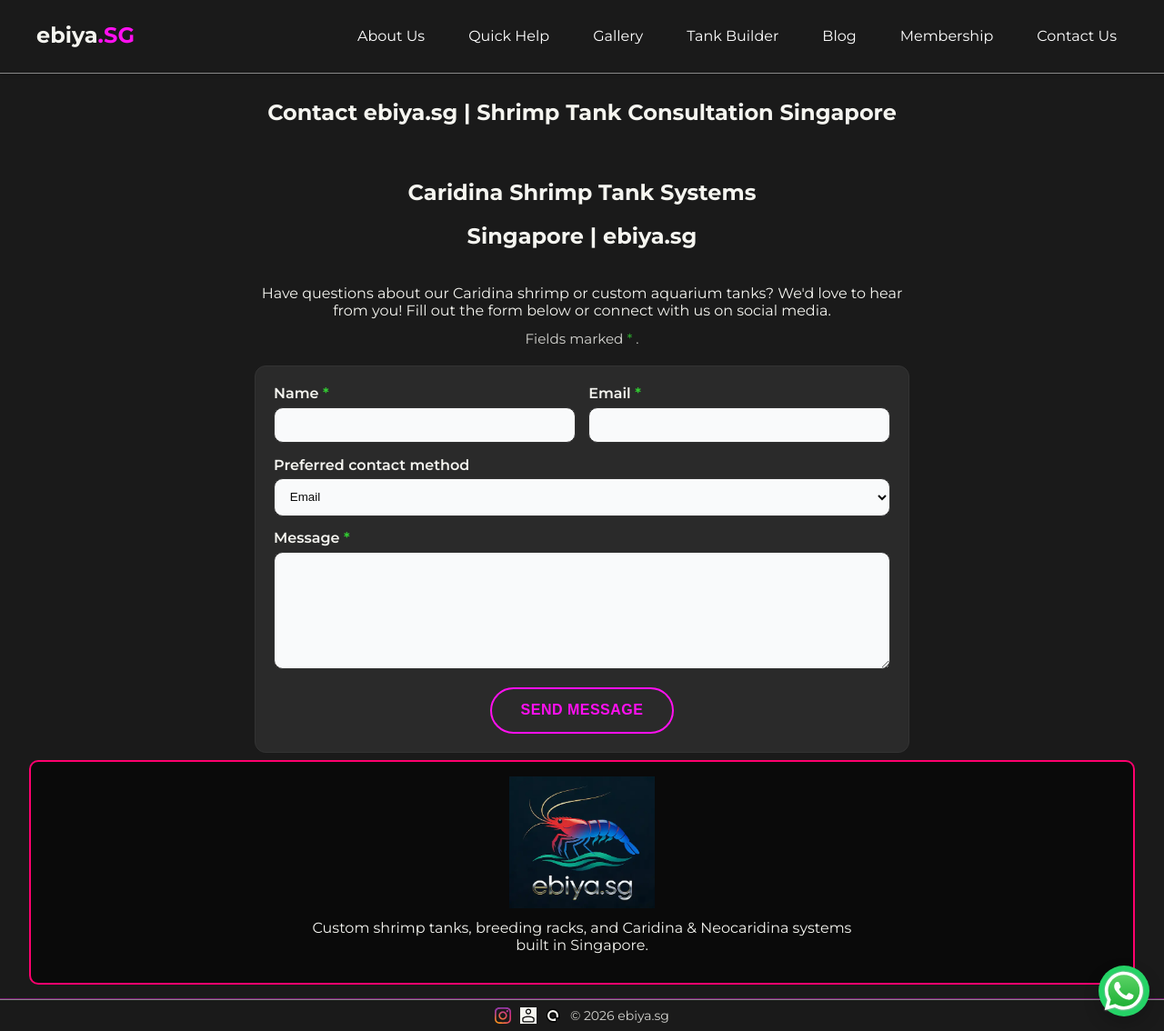
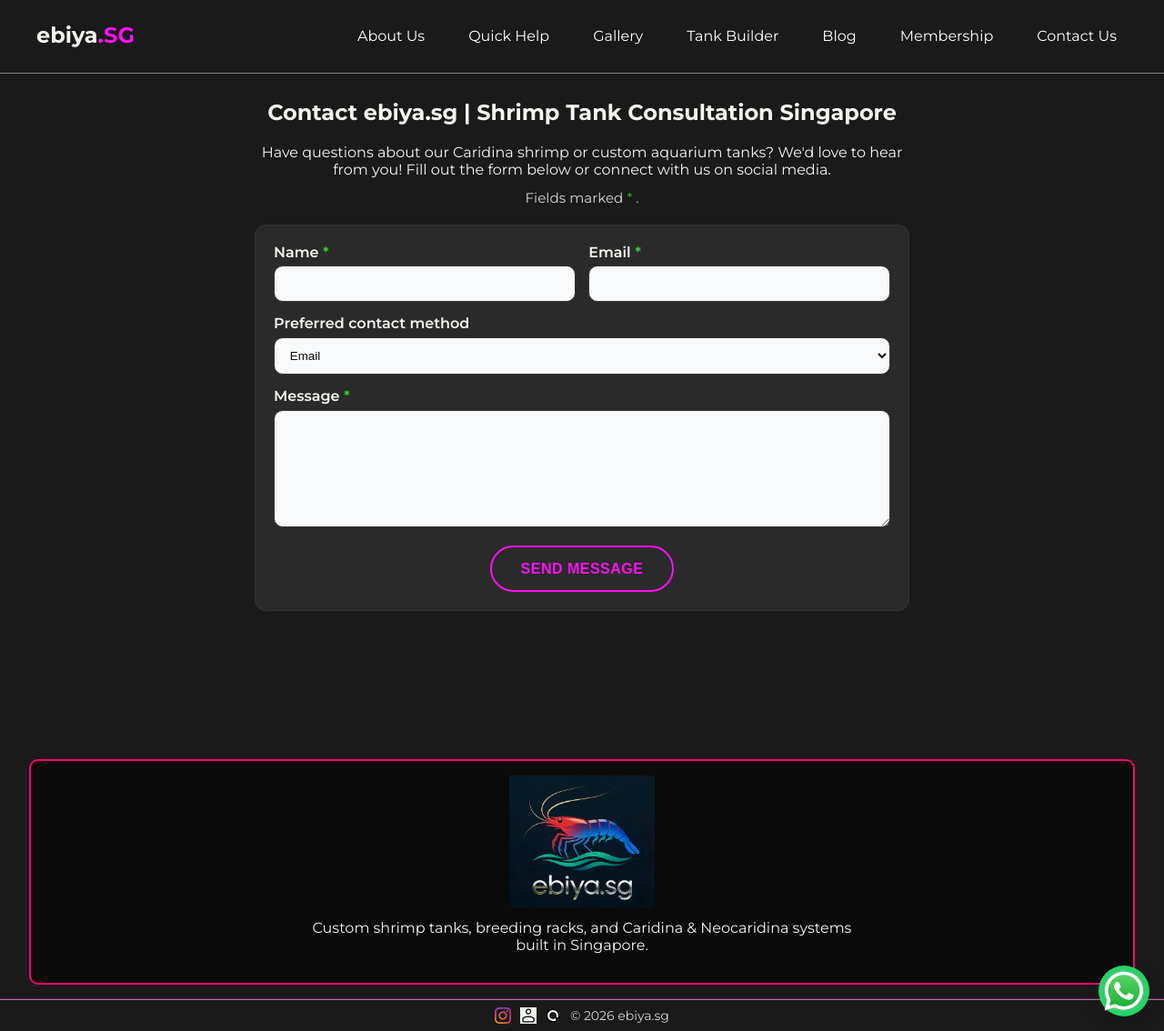
Before and after one commit to m33lucky-benny/ebiya-main, a Jekyll site: the page built from contact.md, in a window 1280 px wide and 1134 px high. Shown: the whole window at 91% size. Built offline with Jekyll 4.4.1, drawn with Linux system fonts in a browser that asks for light colours.

Commit message:
Update contact.md

```diff
--- a/contact.md
+++ b/contact.md
@@ -4,12 +4,7 @@ title: Contact ebiya.sg | Shrimp Tank Consultation Singapore
 description: Get in touch with ebiya.sg for Caridina shrimp tank consultations, custom breeding systems, and expert support in Singapore. Fast response guaranteed..
 permalink: /contact/
 ---
-
 <div class="contact-wrap">
-   <!-- SEO H1 -->
-  <h1 class="hero-title">
-    Caridina Shrimp Tank Systems </h1><h2>Singapore | ebiya.sg</h2>
-
   <div class="contact-intro">
      <p>Have questions about our Caridina shrimp or custom aquarium tanks? We'd love to hear from you! Fill out the form below or connect with us on social media.</p>
 
```
